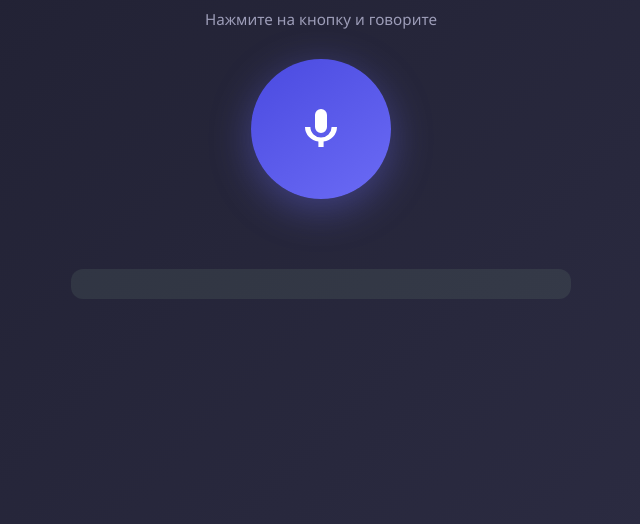
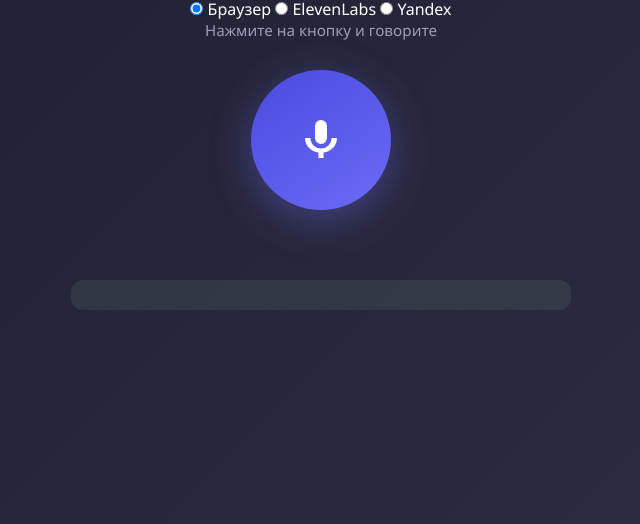
Before and after one commit to Slava253/pomoshik, a plain HTML site: page index.html in a window 1280 px wide. Shown: the part 276-800 px from the top of the page, without its empty margins (319-959 px from the left). Drawn offline with Linux system fonts and the light colour scheme.

Commit message:
Update index.html

```diff
--- a/index.html
+++ b/index.html
@@ -3,12 +3,25 @@
 <head>
     <meta charset="UTF-8">
     <meta name="viewport" content="width=device-width, initial-scale=1.0">
-    <title>Голосовой помощник</title>
+    <title>Продвинутый голосовой помощник</title>
     <link rel="stylesheet" href="style.css">
 </head>
 <body>
     <div class="assistant">
         <h1>Голосовой помощник</h1>
+
+        <!-- Выбор провайдера озвучки -->
+        <div class="tts-selector">
+            <label>
+                <input type="radio" name="tts" value="browser" checked> Браузер
+            </label>
+            <label>
+                <input type="radio" name="tts" value="elevenlabs"> ElevenLabs
+            </label>
+            <label>
+                <input type="radio" name="tts" value="yandex"> Yandex
+            </label>
+        </div>
 
         <div class="status" id="status">Нажмите на кнопку и говорите</div>
 
```
